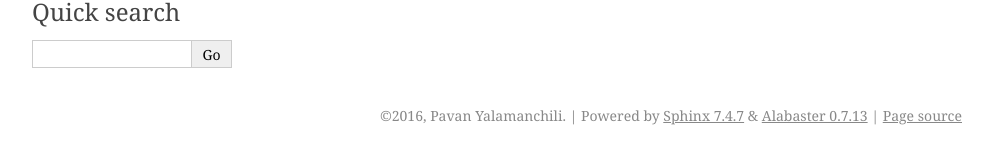
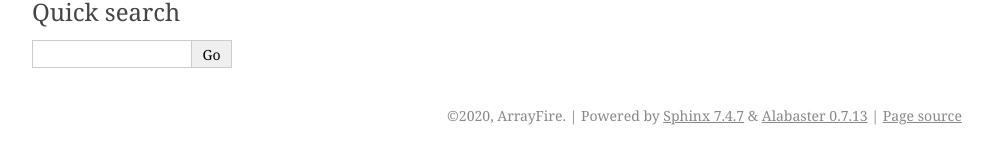
Before and after one commit to arrayfire/arrayfire-python, a Sphinx documentation site: the page built from docs/index.rst, in a window 1280 px wide. Shown: the part 326-490 px from the top of the page, without its empty margins (148-1141 px from the left). Built offline with Sphinx 7.4.7, drawn with Linux system fonts in a browser that asks for light colours.

Commit message:
Update copyright year and authors in package config and docs

```diff
--- a/docs/conf.py
+++ b/docs/conf.py
@@ -58,8 +58,8 @@ master_doc = 'index'
 
 # General information about the project.
 project = 'ArrayFire'
-copyright = '2016, Pavan Yalamanchili'
-author = 'Pavan Yalamanchili'
+copyright = '2020, ArrayFire'
+author = 'Stefan Yurkevitch, Pradeep Garigipati, Umar Arshad'
 
 # The version info for the project you're documenting, acts as replacement for
 # |version| and |release|, also used in various other places throughout the
--- a/setup.cfg
+++ b/setup.cfg
@@ -4,8 +4,8 @@ version = 3.7.20200213
 description = Python bindings for ArrayFire
 licence = BSD
 long_description = file: README.md
-maintainer = Pavan Yalamanchili
-maintainer_email = contact@pavanky.com
+maintainer = ArrayFire
+maintainer_email = technical@arrayfire.com
 url = http://arrayfire.com
 classifiers =
     Programming Language :: Python
```
